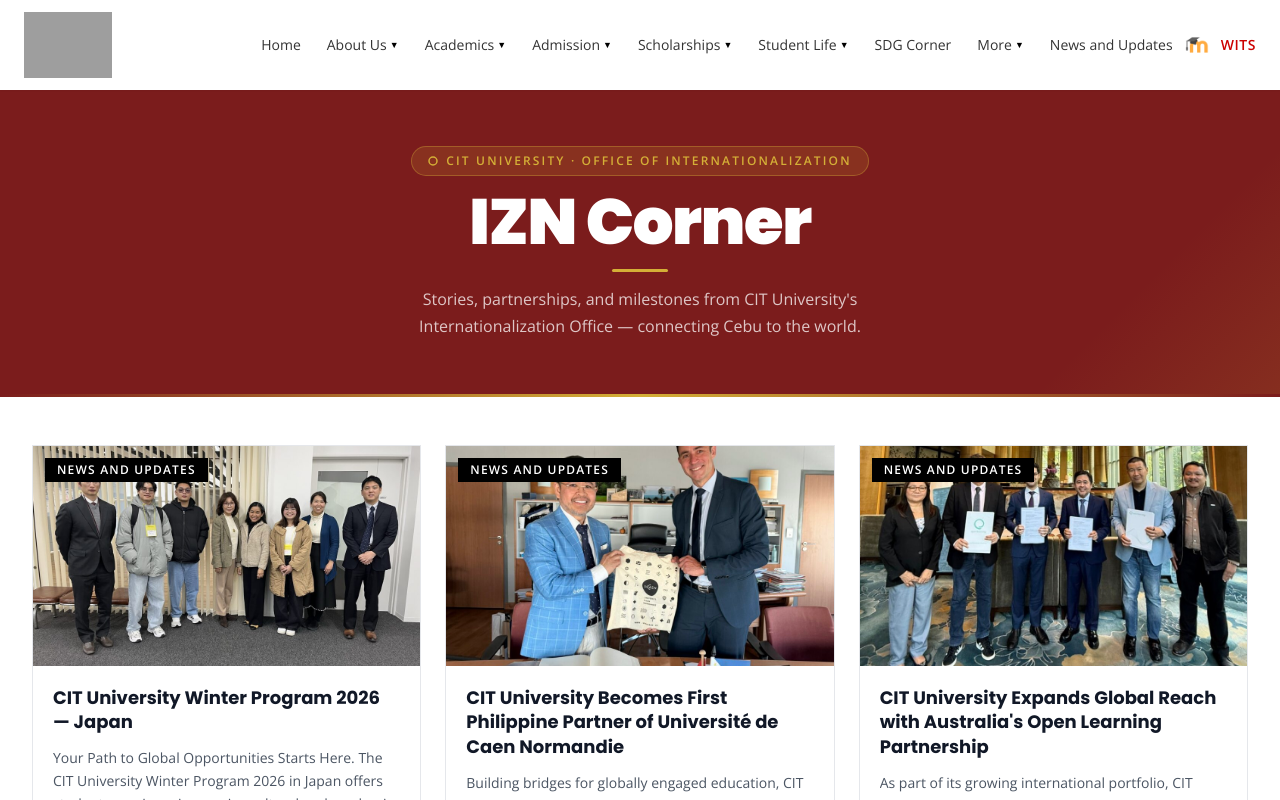
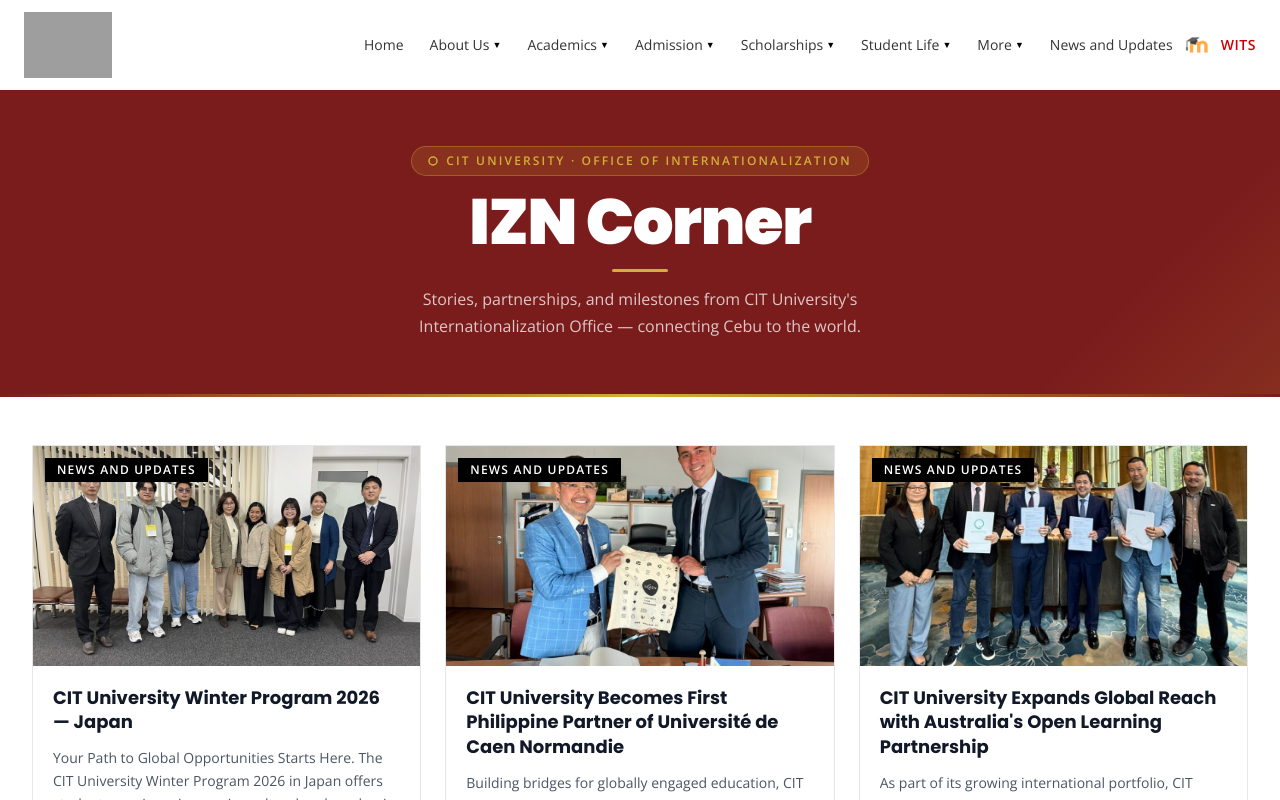
Before and after one commit to SaddenedMigsu/Internationalization, a React (Vite) app: page /izn-corner in a window 1280 px wide. Shown: the top 800 px of the page. Built offline with nearby package versions, Linux system fonts and the light colour scheme; grey boxes are pictures that could not be loaded.

Commit message:
moved SDG Corner and IZN Corner to More dropdown

```diff
--- a/src/components/Navbar.jsx
+++ b/src/components/Navbar.jsx
@@ -206,7 +206,7 @@
       { label: 'WITS', href: 'https://student.cituwits.com/' },
     ],
   },
-  { label: 'SDG Corner', href: 'https://cit.edu/sdg-corner/', dropdown: false },
+
   {
     label: 'More',
     href: '#',
@@ -215,6 +215,8 @@
       { label: 'Blogs', href: 'https://cit.edu/blogs/' },
       { label: 'Privacy Notice', href: 'https://cit.edu/privacy-notice/' },
       { label: 'Careers in CIT-U', href: 'https://cit.edu/careers-in-cit-u/' },
+      { label: 'SDG Corner', href: 'https://cit.edu/sdg-corner/'},
+      { label: 'IZN Corner', href: ''},
     ],
   },
   { label: 'News and Updates', href: 'https://cit.edu/news-and-updates/', dropdown: false },
```
